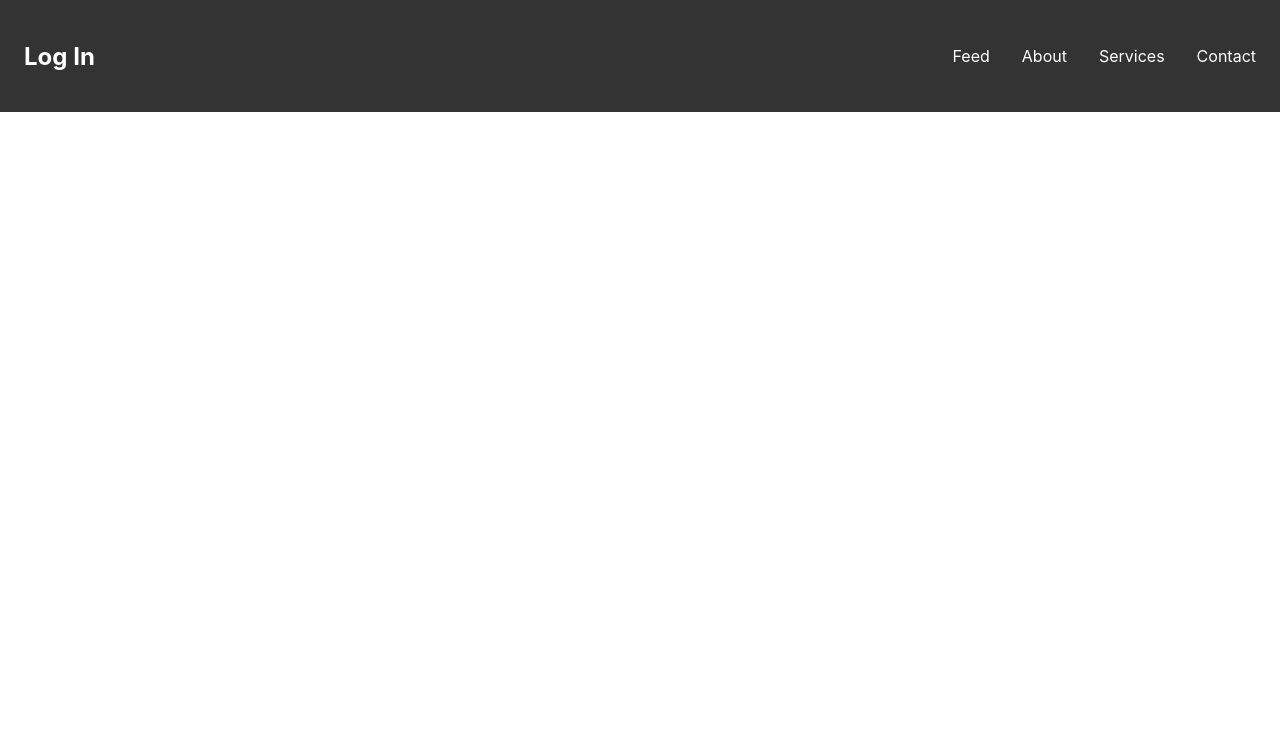
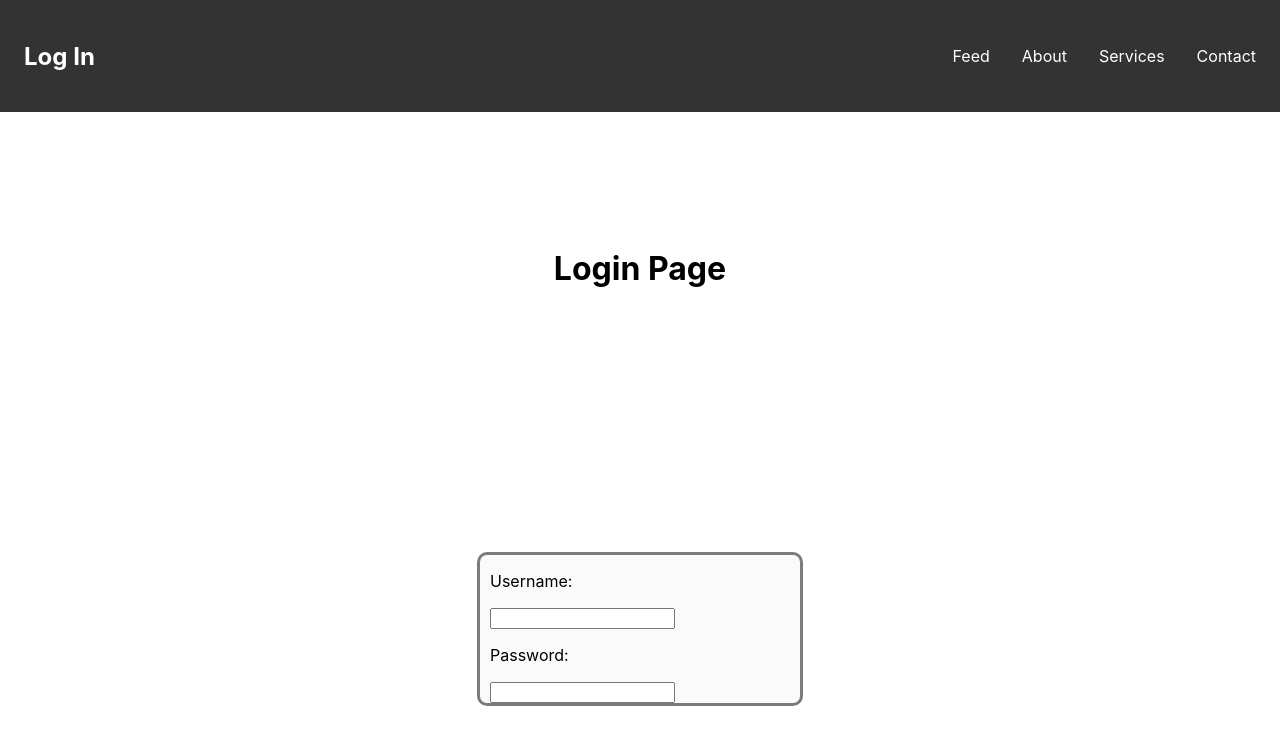
Before and after one commit to oscarg111/Web-Programming-Project, a React (Create React App) app in the folder levelup-fitness-app/: page /login in a window 1280 px wide. Shown: the top 744 px of the page. Built offline with nearby package versions, Linux system fonts and the light colour scheme.

Commit message:
Added some more login functionaliyt

```diff
--- a/levelup-fitness-app/src/App.js
+++ b/levelup-fitness-app/src/App.js
@@ -13,7 +13,7 @@ import About from "./pages/About";
 import Services from "./pages/Services";
 import Contact from "./pages/Contact";
 import HeroPage from "./pages/Hero";
-import logInPage from "./pages/LogIn";
+import LogInPage from "./pages/LogIn";
 const userLoggedIn = false;
 
 const AnimatedRoutes = () => {
@@ -28,7 +28,7 @@ const AnimatedRoutes = () => {
       >
         <Routes location={location}>
           <Route path="/" element={<Home />} />
-          <Route path="/login" element={<logInPage />} />
+          <Route path="/login" element={<LogInPage />} />
           <Route path="/about" element={<About />} />
           <Route path="/services" element={<Services />} />
           <Route path="/contact" element={<Contact />} />
--- a/levelup-fitness-app/src/pages/LogIn.js
+++ b/levelup-fitness-app/src/pages/LogIn.js
@@ -1,11 +1,19 @@
 import React from "react";
 
-let logInPage = () => {
+let LogInPage = () => {
   return (
     <div class="page">
       <h1>Login Page</h1>
+      <div class="card">
+        <form>
+          <p>Username:</p>
+          <input />
+          <p>Password:</p>
+          <input />
+        </form>
+      </div>
     </div>
   );
 };
 
-export default logInPage;
+export default LogInPage;
```
